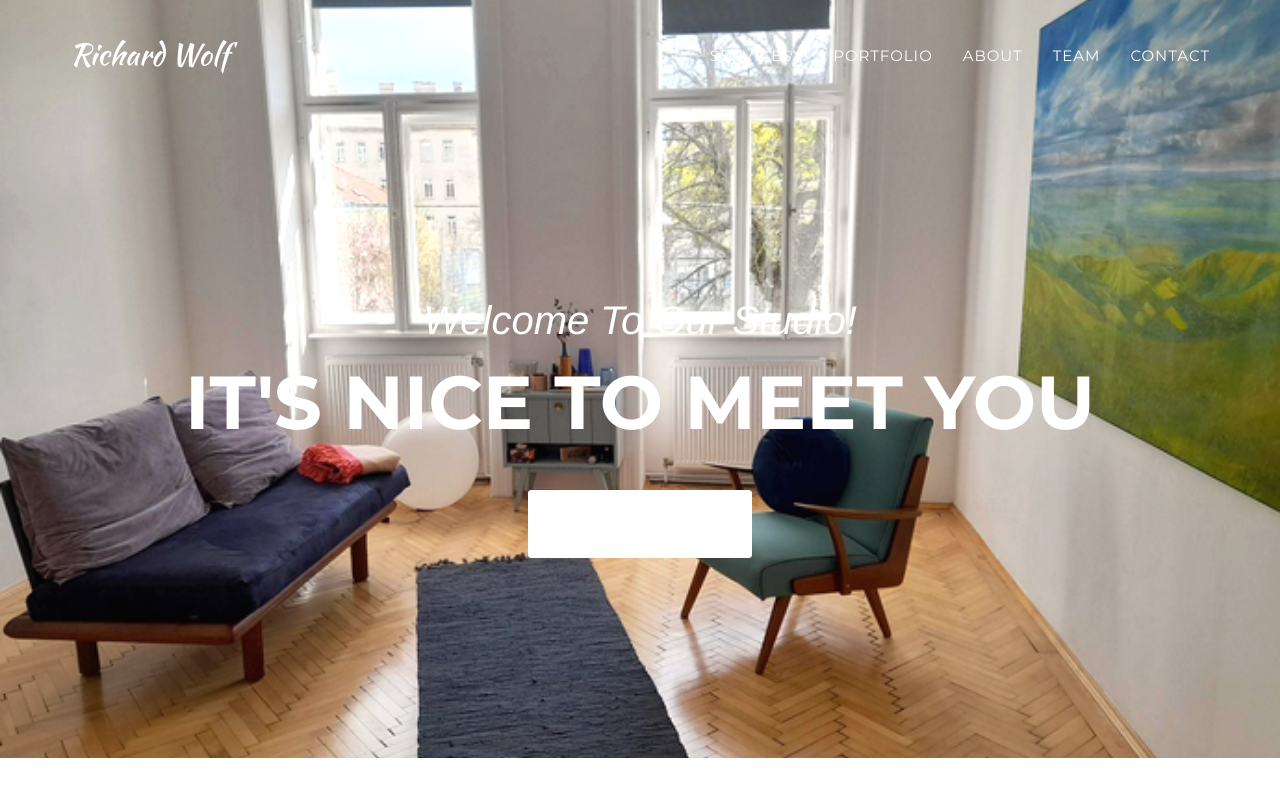
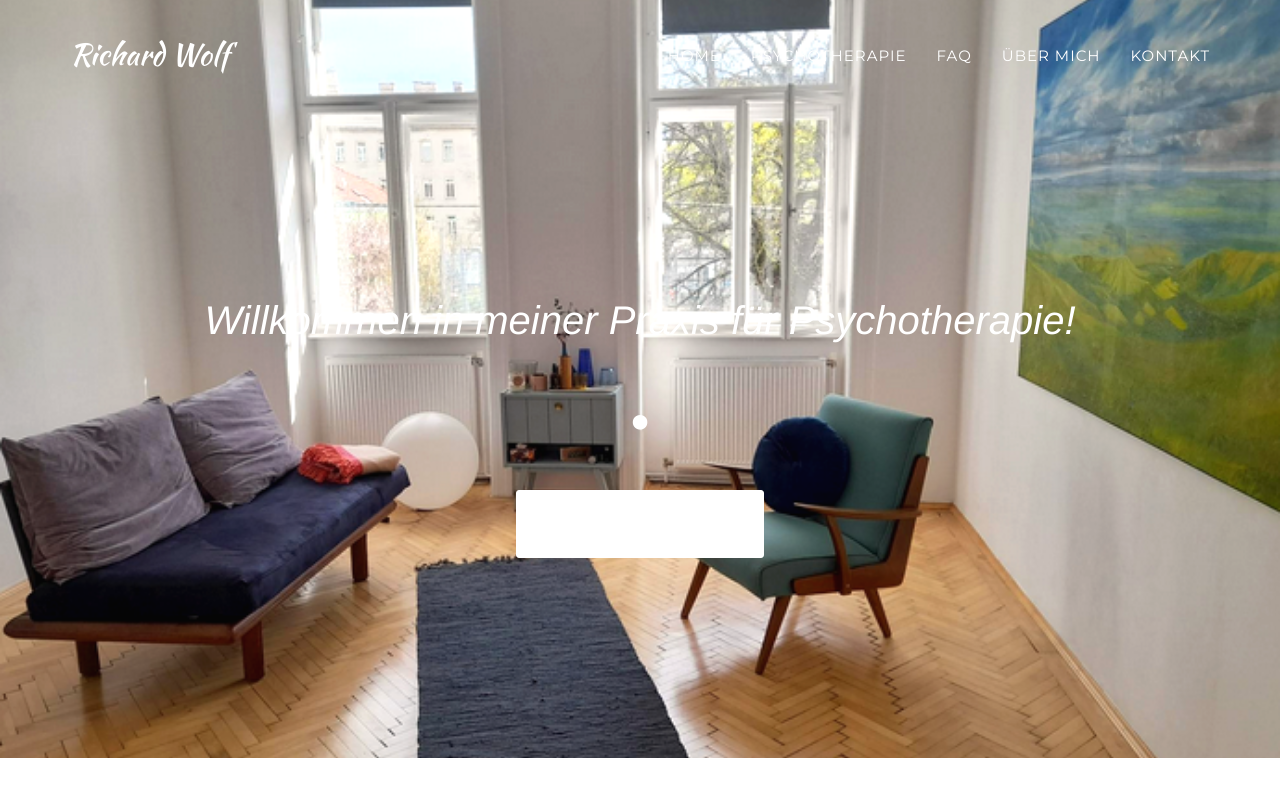
Before and after one commit to HappyTraum/tellname, a Jekyll site: the page built from index.html, in a window 1280 px wide and 900 px high. Shown: the top 797 px of the window. Built offline with Jekyll 4.4.1, drawn with Linux system fonts in a browser that asks for light colours; some web fonts are replaced.

Commit message:
Update header.html

```diff
--- a/_includes/header.html
+++ b/_includes/header.html
@@ -19,19 +19,19 @@
                         <a href="#page-top"></a>
                     </li>
                     <li>
-                        <a class="page-scroll" href="#services">ServicesX</a>
+                        <a class="page-scroll" href="#services">Home</a>
                     </li>
                     <li>
-                        <a class="page-scroll" href="#portfolio">Portfolio</a>
+                        <a class="page-scroll" href="#portfolio">Psychotherapie</a>
                     </li>
                     <li>
-                        <a class="page-scroll" href="#about">About</a>
+                        <a class="page-scroll" href="#about">FAQ</a>
                     </li>
                     <li>
-                        <a class="page-scroll" href="#team">Team</a>
+                        <a class="page-scroll" href="#team">Über mich</a>
                     </li>
                     <li>
-                        <a class="page-scroll" href="#contact">Contact</a>
+                        <a class="page-scroll" href="#contact">Kontakt</a>
                     </li>
                 </ul>
             </div>
@@ -44,9 +44,9 @@
     <header>
         <div class="container">
             <div class="intro-text">
-                <div class="intro-lead-in">Welcome To Our Studio!</div>
-                <div class="intro-heading">It's Nice To Meet You</div>
-                <a href="#services" class="page-scroll btn btn-xl">Tell Me More</a>
+                <div class="intro-lead-in">Willkommen in meiner Praxis für Psychotherapie!</div>
+                <div class="intro-heading">.</div>
+                <a href="#services" class="page-scroll btn btn-xl">mehr erfahren</a>
             </div>
         </div>
     </header>
```
